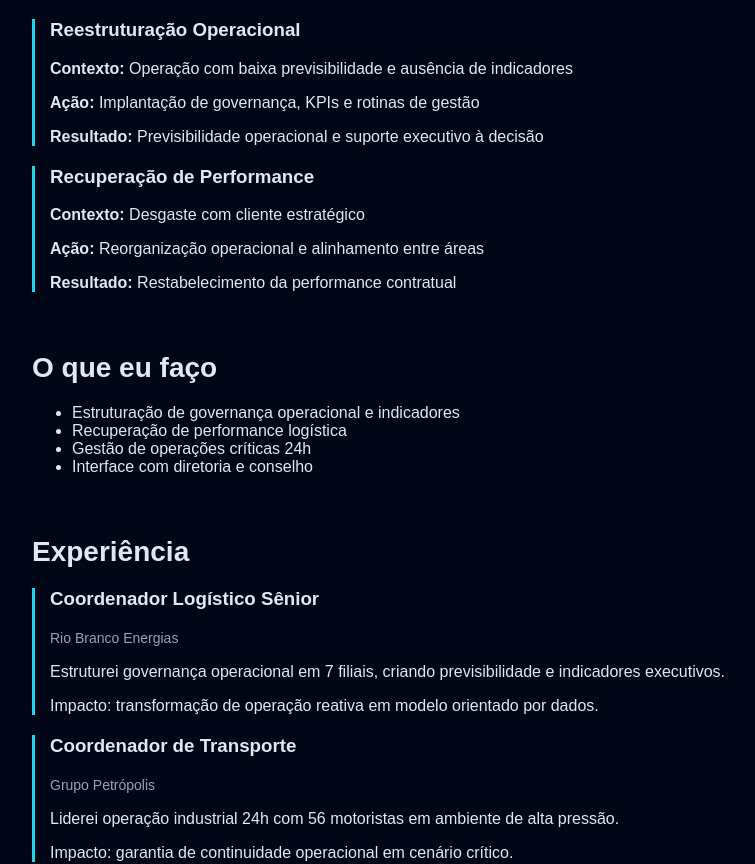
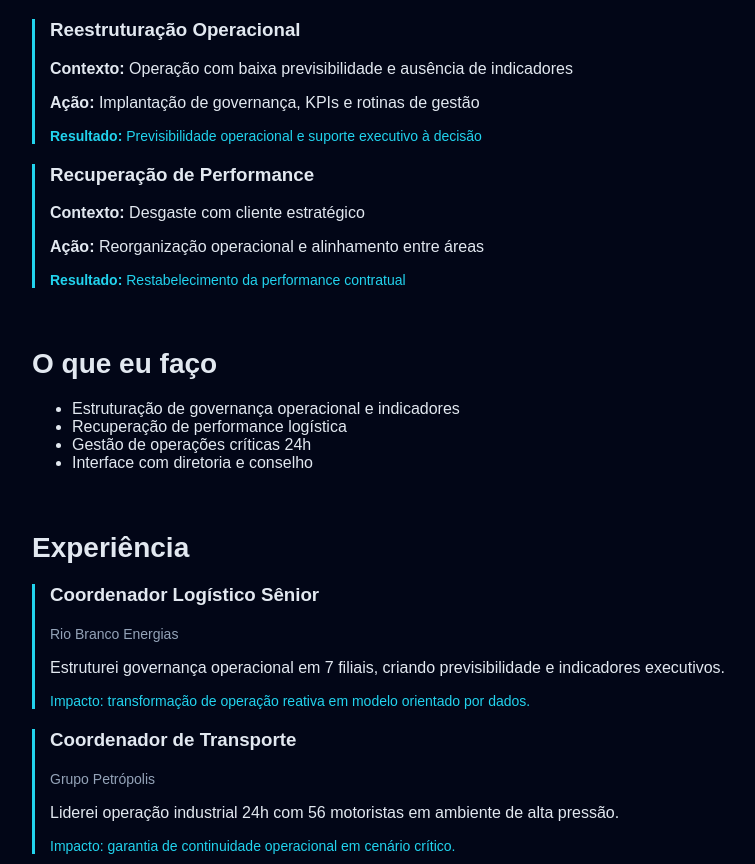
Before and after one commit to fcbernardelli/portfolio-luiz, a React (Vite) app: page / in a window 1280 px wide. Shown: the part 920-1784 px from the top of the page, without its empty margins (58-813 px from the left). Built offline with nearby package versions, Linux system fonts and the light colour scheme.

Commit message:
index.css

```diff
--- a/src/index.css
+++ b/src/index.css
@@ -80,7 +80,12 @@ footer {
   color: #64748b;
 }
 
-/* LINK */
+.impact {
+  color: #22d3ee;
+  font-size: 14px;
+  margin-top: 5px;
+}
+
 a {
   color: #22d3ee;
   text-decoration: none;
```
